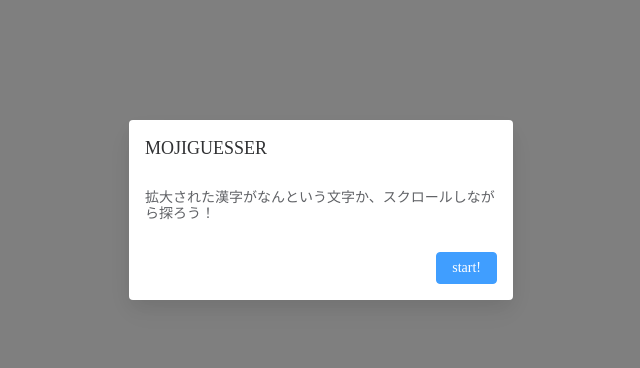
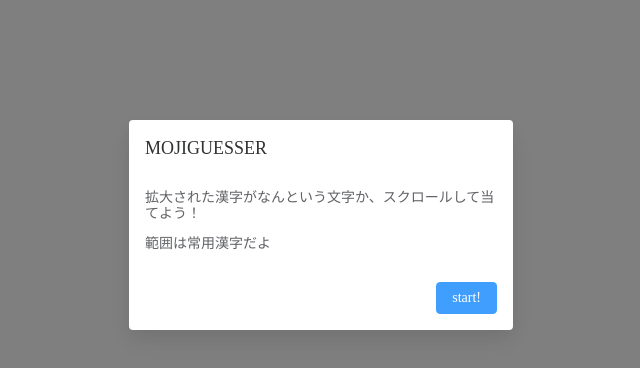
Before and after one commit to Dozi0116/mojiguesser, a Vue app: page / in a window 1280 px wide. Shown: the top 368 px of the page, without its empty margins (319-959 px from the left). Built offline with nearby package versions, Linux system fonts and the light colour scheme.

Commit message:
注意文追加

```diff
--- a/src/App.vue
+++ b/src/App.vue
@@ -46,7 +46,8 @@ const onClickStart = () => {
     :close-on-click-modal="false"
     :close-on-press-escape="false"
   >
-    <p>拡大された漢字がなんという文字か、スクロールしながら探ろう！</p>
+    <p>拡大された漢字がなんという文字か、スクロールして当てよう！</p>
+    <p>範囲は常用漢字だよ</p>
     <template #footer>
       <span class="dialog-footer">
         <el-button type="primary" @click="onClickStart">start!</el-button>
```
